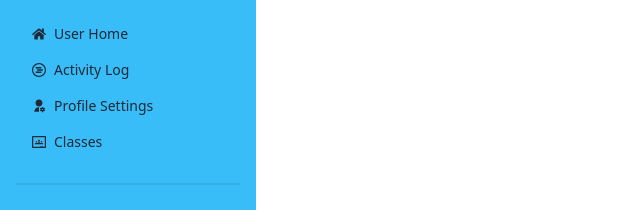
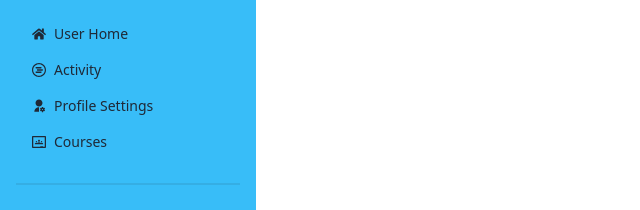
Before and after one commit to seyam14/SkillSphere, a React (Vite) app: page /dashboard in a window 1280 px wide. Shown: the top 210 px of the page, without its empty margins (0-640 px from the left). Built offline with nearby package versions, Linux system fonts and the light colour scheme; no server answers; sample sign-in values are in the browser's storage.

Commit message:
dashboard updated

```diff
--- a/src/Dashboard components/CourseClasses/CourseClasses.jsx
+++ /dev/null
@@ -1,10 +0,0 @@
-
-const CourseClasses = () => {
-    return (
-        <div>
-
-        </div>
-    );
-};
-
-export default CourseClasses;
--- /dev/null
+++ b/src/Dashboard components/userCourses/userCourses.jsx
@@ -0,0 +1,11 @@
+
+
+const userCourses = () => {
+    return (
+        <div>
+            <p>same to u</p>
+        </div>
+    );
+};
+
+export default userCourses;
--- a/src/Layout/Dashboard.jsx
+++ b/src/Layout/Dashboard.jsx
@@ -47,7 +47,7 @@ const Dashboard = () => {
                                 <li>
                                     <NavLink to="/dashboard/activity">
                                     <SiWheniwork />
-                                    Activity Log</NavLink>
+                                    Activity</NavLink>
                                 </li>
                                 <li>
                                     <NavLink to="/dashboard/settings">
@@ -55,9 +55,9 @@ const Dashboard = () => {
                                     Profile Settings</NavLink>
                                 </li>
                                 <li>
-                                    <NavLink to="/dashboard/classes">
+                                    <NavLink to="/dashboard/userCourses">
                                     <SiGoogleclassroom />
-                                    Classes</NavLink>
+                                    Courses</NavLink>
                                 </li>
                         </>
                   }
--- a/src/Pages/Category/CategoryCard.jsx
+++ b/src/Pages/Category/CategoryCard.jsx
@@ -19,8 +19,8 @@ const CategoryCard = ({cart}) => {
           <h2 ><span className="font-bold "> Course DeadLine:</span> {DeadLine}</h2>
           <h2><span className="font-bold "> Price : </span>{Price}</h2>
           <h2><span className="font-bold ">Description: </span>{Description}</h2>
-          <Link to ={`/courseDetails/${_id}`} >
-            <button className="btn btn-neutral">More details</button>
+          <Link to ={`/Dashboard/UserCourses/${_id}`} >
+            <button className="btn btn-neutral">add to cart</button>
           </Link>
         </div>
         </div>
--- a/src/main.jsx
+++ b/src/main.jsx
@@ -21,10 +21,8 @@ import Dashboard from './Layout/Dashboard';
 import UserHome from './Dashboard components/UserHome/UserHome';
 import ActivityLog from './Dashboard components/ActivityLog/ActivityLog';
 import UserProfileSettings from './Dashboard components/UserProfileSettings/UserProfileSettings';
-import CourseClasses from './Dashboard components/CourseClasses/CourseClasses';
 import AdminHome from './Dashboard components/AdminHome/AdminHome';
 import AllUsers from './Dashboard components/AllUsers/AllUsers';
-
 import {
   QueryClient,
   QueryClientProvider
@@ -84,10 +82,6 @@ const router = createBrowserRouter([
         path: 'settings',
         element: <UserProfileSettings></UserProfileSettings>
       },
-      {
-        path: 'classes',
-        element: <CourseClasses></CourseClasses>
-      },
         // admin
         {
           path: 'adminHome',
```
